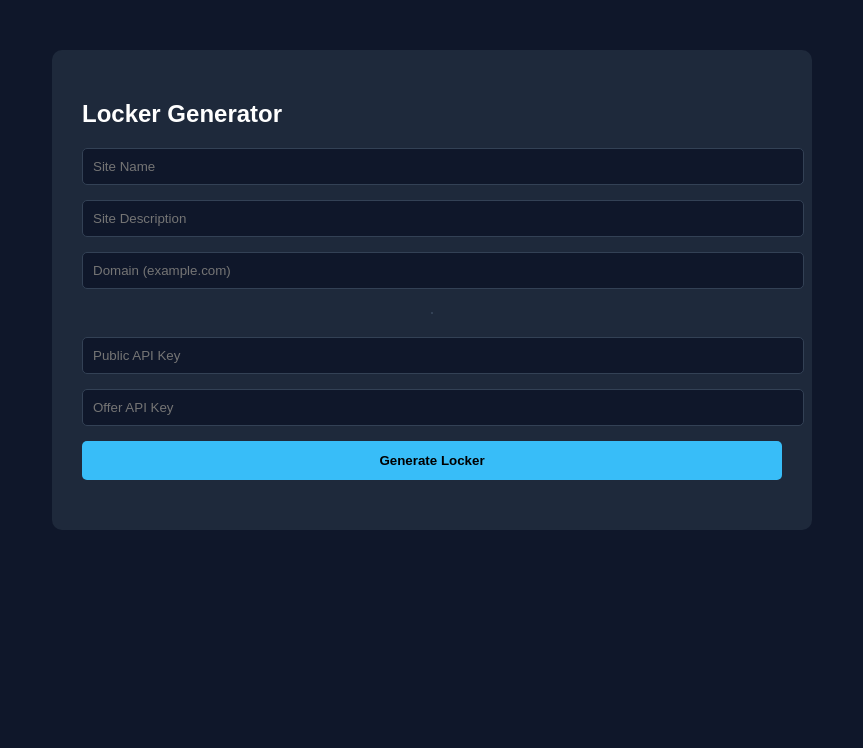
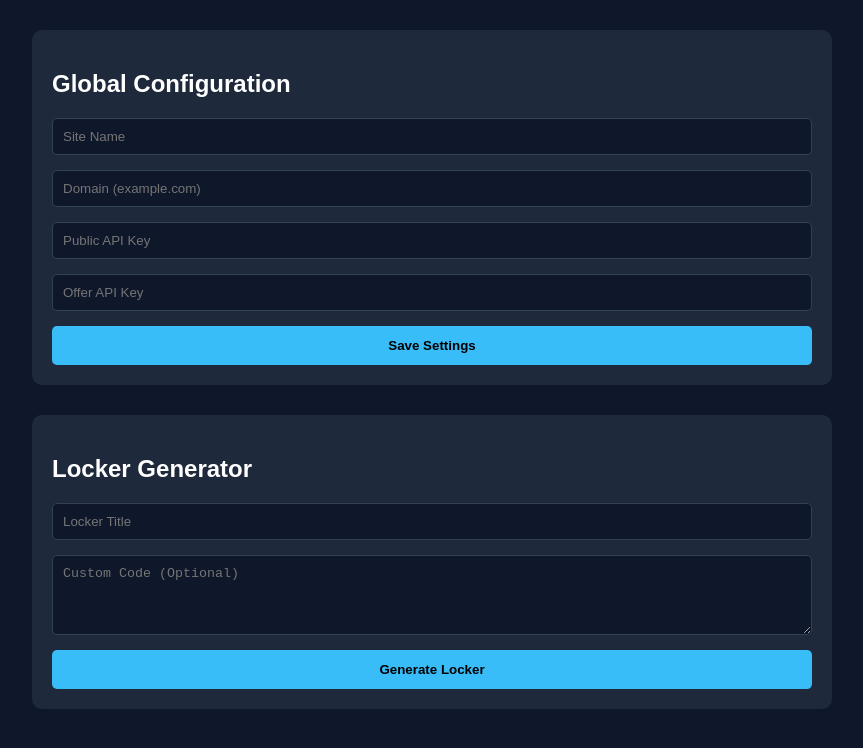
Before and after one commit to tamse94/getoffercpa, a Next.js app: page /setting in a window 1280 px wide. Shown: the top 748 px of the page, without its empty margins (208-1071 px from the left). Built offline with nearby package versions, Linux system fonts and the light colour scheme; no server answers; the database is empty.

Commit message:
Update page.jsx

```diff
--- a/app/setting/page.jsx
+++ b/app/setting/page.jsx
@@ -1,66 +1,108 @@
 'use client'
-import { useState } from 'react'
+import { useState, useEffect } from 'react'
 import { supabase } from '@/lib/supabase'
 
 export default function SettingPage() {
-  const [data, setData] = useState({
-    public_key: '', offer_key: '', site_name: '', site_description: '', domain: ''
-  })
-  const [status, setStatus] = useState('')
+  const [settings, setSettings] = useState({ public_key: '', offer_key: '', site_name: '', domain: '' })
+  const [settingsStatus, setSettingsStatus] = useState('')
+
+  const [lockerData, setLockerData] = useState({ title: '', custom_code: '' })
+  const [lockerStatus, setLockerStatus] = useState('')
   const [generatedCode, setGeneratedCode] = useState(null)
 
-  const handleGenerate = async (e) => {
+  useEffect(() => {
+    async function loadSettings() {
+      const { data } = await supabase.from('settings').select('*').eq('id', 1).single()
+      if (data) {
+        setSettings({
+          public_key: data.public_key || '',
+          offer_key: data.offer_key || '',
+          site_name: data.site_name || '',
+          domain: data.domain || ''
+        })
+      }
+    }
+    loadSettings()
+  }, [])
+
+  const saveSettings = async (e) => {
     e.preventDefault()
-    setStatus('Generating...')
+    setSettingsStatus('Saving...')
+    const { error } = await supabase.from('settings').upsert({ id: 1, ...settings })
+    if (error) setSettingsStatus('Error: ' + error.message)
+    else setSettingsStatus('Global settings saved!')
+  }
 
+  const generateLocker = async (e) => {
+    e.preventDefault()
+    setLockerStatus('Generating...')
     const uniqueId = Math.random().toString(36).substring(2, 8)
-
-    const { error } = await supabase.from('settings').insert({ id: uniqueId, ...data })
+    const { error } = await supabase.from('lockers').insert({ id: uniqueId, ...lockerData })
 
     if (error) {
-      setStatus('Error: ' + error.message)
+      setLockerStatus('Error: ' + error.message)
     } else {
-      setStatus('Success!')
+      setLockerStatus('Locker created!')
       const scriptUrl = `https://${window.location.host}/s/${uniqueId}.js`
       setGeneratedCode({
         script: `<script src="${scriptUrl}"></script>`,
         button: `<button onclick="tampilkanLocker()">Buka Konten</button>`
       })
-      setData({ public_key: '', offer_key: '', site_name: '', site_description: '', domain: '' })
+      setLockerData({ title: '', custom_code: '' })
     }
   }
 
+  const copyToClipboard = (text) => {
+    navigator.clipboard.writeText(text)
+  }
+
   return (
-    <div style={{ padding: '30px', maxWidth: '700px', margin: '0 auto', background: '#1e293b', borderRadius: '10px', marginTop: '50px' }}>
-      <h2>Locker Generator</h2>
+    <div style={{ padding: '30px', maxWidth: '800px', margin: '0 auto', color: 'white' }}>
 
-      <form onSubmit={handleGenerate} style={{ display: 'flex', flexDirection: 'column', gap: '15px', marginBottom: '20px' }}>
-        <input type="text" placeholder="Site Name" value={data.site_name} onChange={e => setData({...data, site_name: e.target.value})} style={inputStyle} required />
-        <input type="text" placeholder="Site Description" value={data.site_description} onChange={e => setData({...data, site_description: e.target.value})} style={inputStyle} />
-        <input type="text" placeholder="Domain (example.com)" value={data.domain} onChange={e => setData({...data, domain: e.target.value})} style={inputStyle} required />
-        <hr style={{ border: '0.5px solid #334155' }} />
-        <input type="text" placeholder="Public API Key" value={data.public_key} onChange={e => setData({...data, public_key: e.target.value})} style={inputStyle} required />
-        <input type="text" placeholder="Offer API Key" value={data.offer_key} onChange={e => setData({...data, offer_key: e.target.value})} style={inputStyle} required />
-        <button type="submit" style={{ padding: '12px', background: '#38bdf8', color: 'black', border: 'none', borderRadius: '5px', fontWeight: 'bold' }}>Generate Locker</button>
-      </form>
+      <div style={{ background: '#1e293b', padding: '20px', borderRadius: '10px', marginBottom: '30px' }}>
+        <h2>Global Configuration</h2>
+        <form onSubmit={saveSettings} style={{ display: 'flex', flexDirection: 'column', gap: '15px' }}>
+          <input type="text" placeholder="Site Name" value={settings.site_name} onChange={e => setSettings({...settings, site_name: e.target.value})} style={inputStyle} required />
+          <input type="text" placeholder="Domain (example.com)" value={settings.domain} onChange={e => setSettings({...settings, domain: e.target.value})} style={inputStyle} required />
+          <input type="text" placeholder="Public API Key" value={settings.public_key} onChange={e => setSettings({...settings, public_key: e.target.value})} style={inputStyle} required />
+          <input type="text" placeholder="Offer API Key" value={settings.offer_key} onChange={e => setSettings({...settings, offer_key: e.target.value})} style={inputStyle} required />
+          <button type="submit" style={btnStyle}>Save Settings</button>
+        </form>
+        {settingsStatus && <p style={{ color: '#10b981', marginTop: '10px' }}>{settingsStatus}</p>}
+      </div>
 
-      {status && <p style={{ color: '#38bdf8' }}>{status}</p>}
+      <div style={{ background: '#1e293b', padding: '20px', borderRadius: '10px' }}>
+        <h2>Locker Generator</h2>
+        <form onSubmit={generateLocker} style={{ display: 'flex', flexDirection: 'column', gap: '15px' }}>
+          <input type="text" placeholder="Locker Title" value={lockerData.title} onChange={e => setLockerData({...lockerData, title: e.target.value})} style={inputStyle} required />
+          <textarea placeholder="Custom Code (Optional)" value={lockerData.custom_code} onChange={e => setLockerData({...lockerData, custom_code: e.target.value})} style={{...inputStyle, minHeight: '80px'}} />
+          <button type="submit" style={btnStyle}>Generate Locker</button>
+        </form>
+        {lockerStatus && <p style={{ color: '#10b981', marginTop: '10px' }}>{lockerStatus}</p>}
 
-      {generatedCode && (
-        <div style={{ background: '#0f172a', padding: '20px', borderRadius: '5px', border: '1px solid #38bdf8' }}>
-          <h4 style={{ margin: '0 0 10px 0', color: '#38bdf8' }}>Locker Created! Copy Code Below:</h4>
-          <p style={{ margin: '5px 0', color: '#94a3b8' }}>1. Put this script in your blog:</p>
-          <code style={{ display: 'block', background: '#000', padding: '10px', color: '#10b981', borderRadius: '4px', wordBreak: 'break-all' }}>
-            {generatedCode.script}
-          </code>
-          <p style={{ margin: '15px 0 5px 0', color: '#94a3b8' }}>2. Use this button to open the locker:</p>
-          <code style={{ display: 'block', background: '#000', padding: '10px', color: '#10b981', borderRadius: '4px', wordBreak: 'break-all' }}>
-            {generatedCode.button}
-          </code>
-        </div>
-      )}
+        {generatedCode && (
+          <div style={{ marginTop: '20px', background: '#0f172a', padding: '15px', borderRadius: '5px', border: '1px solid #38bdf8' }}>
+            <h4 style={{ margin: '0 0 10px 0' }}>Generated Code:</h4>
+
+            <div style={codeBox}>
+              <code style={{ wordBreak: 'break-all' }}>{generatedCode.script}</code>
+              <button onClick={() => copyToClipboard(generatedCode.script)} style={copyBtn}>Copy</button>
+            </div>
+
+            <div style={codeBox}>
+              <code style={{ wordBreak: 'break-all' }}>{generatedCode.button}</code>
+              <button onClick={() => copyToClipboard(generatedCode.button)} style={copyBtn}>Copy</button>
+            </div>
+
+          </div>
+        )}
+      </div>
+
     </div>
   )
 }
 
-const inputStyle = { width: '100%', padding: '10px', borderRadius: '5px', border: '1px solid #334155', background: '#0f172a', color: 'white' };
+const inputStyle = { width: '100%', padding: '10px', borderRadius: '5px', border: '1px solid #334155', background: '#0f172a', color: 'white', boxSizing: 'border-box' }
+const btnStyle = { padding: '12px', background: '#38bdf8', color: 'black', border: 'none', borderRadius: '5px', fontWeight: 'bold', cursor: 'pointer' }
+const codeBox = { display: 'flex', justifyContent: 'space-between', alignItems: 'center', background: '#000', padding: '10px', margin: '10px 0', borderRadius: '4px', gap: '10px' }
+const copyBtn = { background: '#334155', color: 'white', border: 'none', padding: '8px 12px', borderRadius: '3px', cursor: 'pointer', flexShrink: 0 }
```
